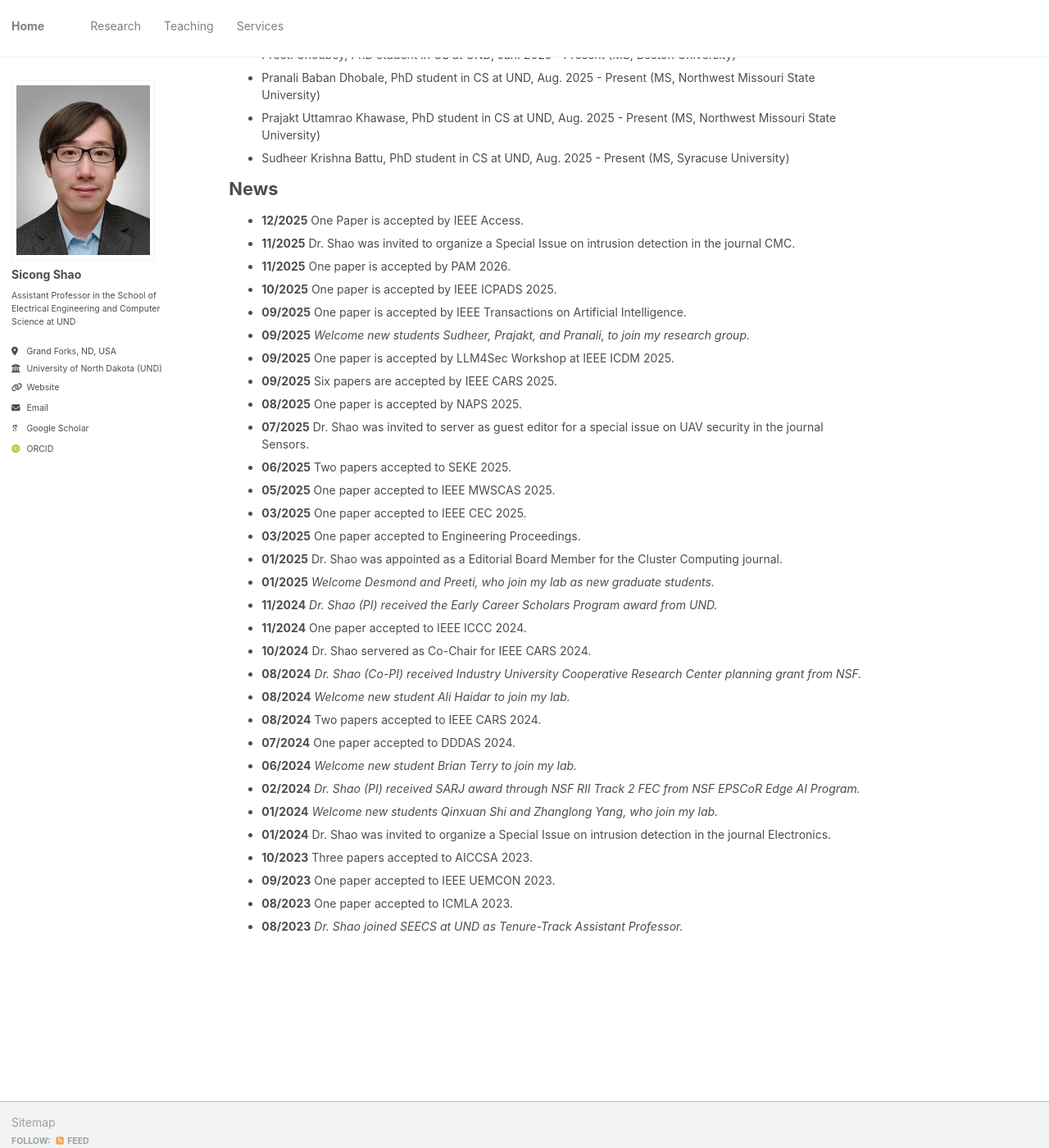
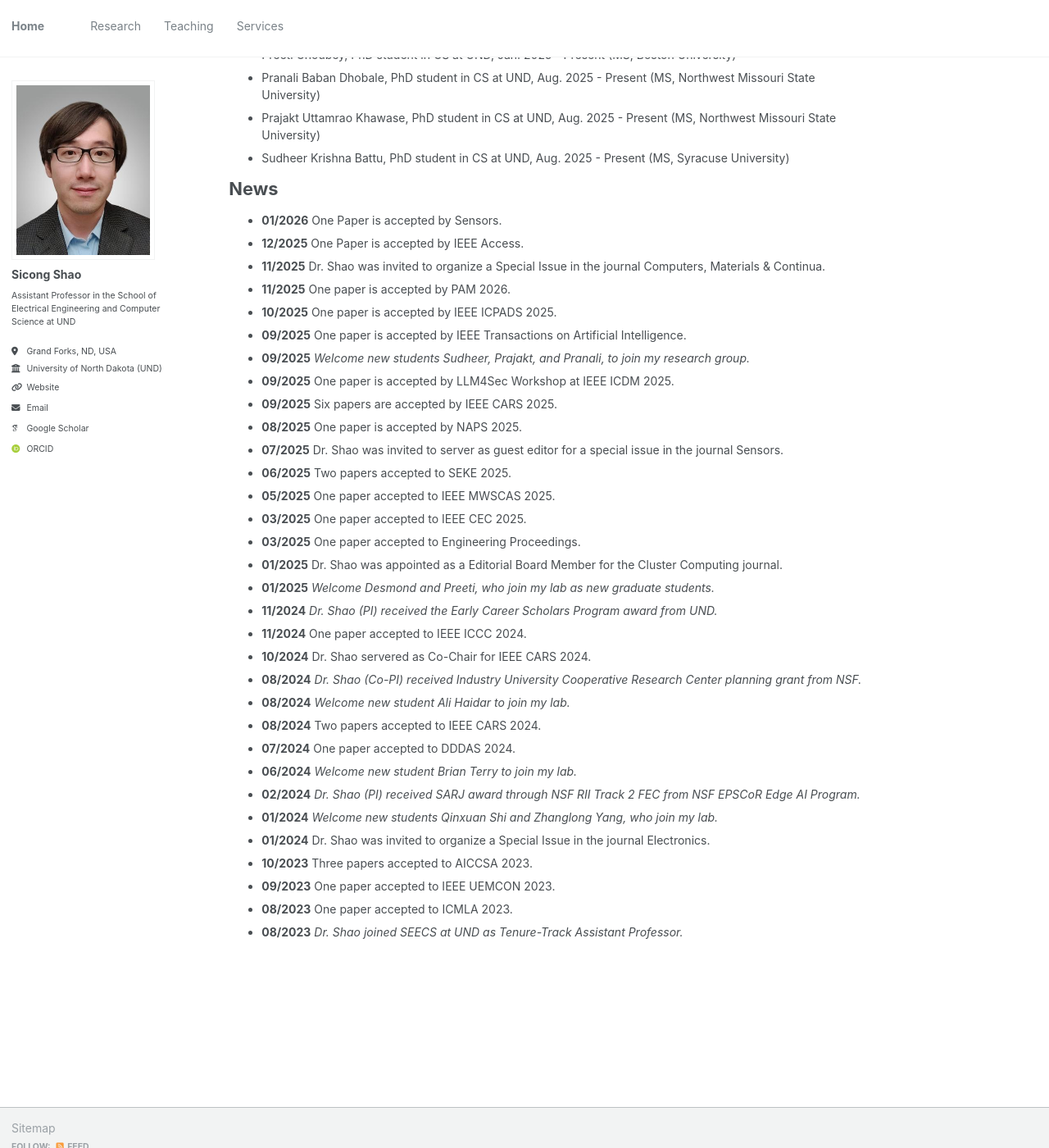
Before and after one commit to sicongshao/sicongshao.github.io, a Jekyll site: the page built from _pages/about.md, in a window 1280 px wide and 1400 px high, scrolled down 501 px. Shown: the whole window at 82% size. Built offline with Jekyll 4.4.1, drawn with Linux system fonts in a browser that asks for light colours; some web fonts are replaced.

Commit message:
first commit

```diff
--- a/_pages/about.md
+++ b/_pages/about.md
@@ -32,8 +32,9 @@
 
 News
 ======
+* **01/2026** One Paper is accepted by Sensors.
 * **12/2025** One Paper is accepted by IEEE Access.
-* **11/2025** Dr. Shao was invited to organize a Special Issue on intrusion detection in the journal CMC.
+* **11/2025** Dr. Shao was invited to organize a Special Issue in the journal Computers, Materials & Continua.
 * **11/2025** One paper is accepted by PAM 2026.
 * **10/2025** One paper is accepted by IEEE ICPADS 2025.
 * **09/2025** One paper is accepted by IEEE Transactions on Artificial Intelligence.
@@ -41,7 +42,7 @@
 * **09/2025** One paper is accepted by LLM4Sec Workshop at IEEE ICDM 2025.
 * **09/2025** Six papers are accepted by IEEE CARS 2025.
 * **08/2025** One paper is accepted by NAPS 2025.
-* **07/2025** Dr. Shao was invited to server as guest editor for a special issue on UAV security in the journal Sensors.
+* **07/2025** Dr. Shao was invited to server as guest editor for a special issue in the journal Sensors.
 * **06/2025** Two papers accepted to SEKE 2025.
 * **05/2025** One paper accepted to IEEE MWSCAS 2025.
 * **03/2025** One paper accepted to IEEE CEC 2025.
@@ -59,7 +60,7 @@
 * **06/2024** *Welcome new student Brian Terry to join my lab.*
 * **02/2024** *Dr. Shao (PI) received SARJ award through NSF RII Track 2 FEC from NSF EPSCoR Edge AI Program.*
 * **01/2024** *Welcome new students Qinxuan Shi and Zhanglong Yang, who join my lab.*
-* **01/2024** Dr. Shao was invited to organize a Special Issue on intrusion detection in the journal Electronics.
+* **01/2024** Dr. Shao was invited to organize a Special Issue in the journal Electronics.
 * **10/2023** Three papers accepted to AICCSA 2023.
 * **09/2023** One paper accepted to IEEE UEMCON 2023.
 * **08/2023** One paper accepted to ICMLA 2023.
--- a/_pages/publications.html
+++ b/_pages/publications.html
@@ -18,6 +18,12 @@
 <li>SARJ award from NSF EPSCoR RII Track-2 FEC funed by USA/NSF, PI</li><br> -->
 
 <h2>Peer-reviewed Publications</h2>
+
+<li>
+  Q. Shi, T.D. Caleb, S. Shao, and N. Kaabouch, <strong>"Security of ADS-B and Remote ID Systems: Cyberattacks, Detection Techniques, and Countermeasures,"</strong> <i>Sensors</i>, 2026. (Accepted for Publication)
+</li>
+<br>
+
 
 <li>
   I Kawaminami, S. Shao, S. Hariri, and C. Tunc, <strong>"Attack Classification and Response Framework (ACR) Based on Machine Learning and CAPEC Ontology,"</strong> <i>IEEE Access</i>, 2026. (Accepted for Publication)
```
